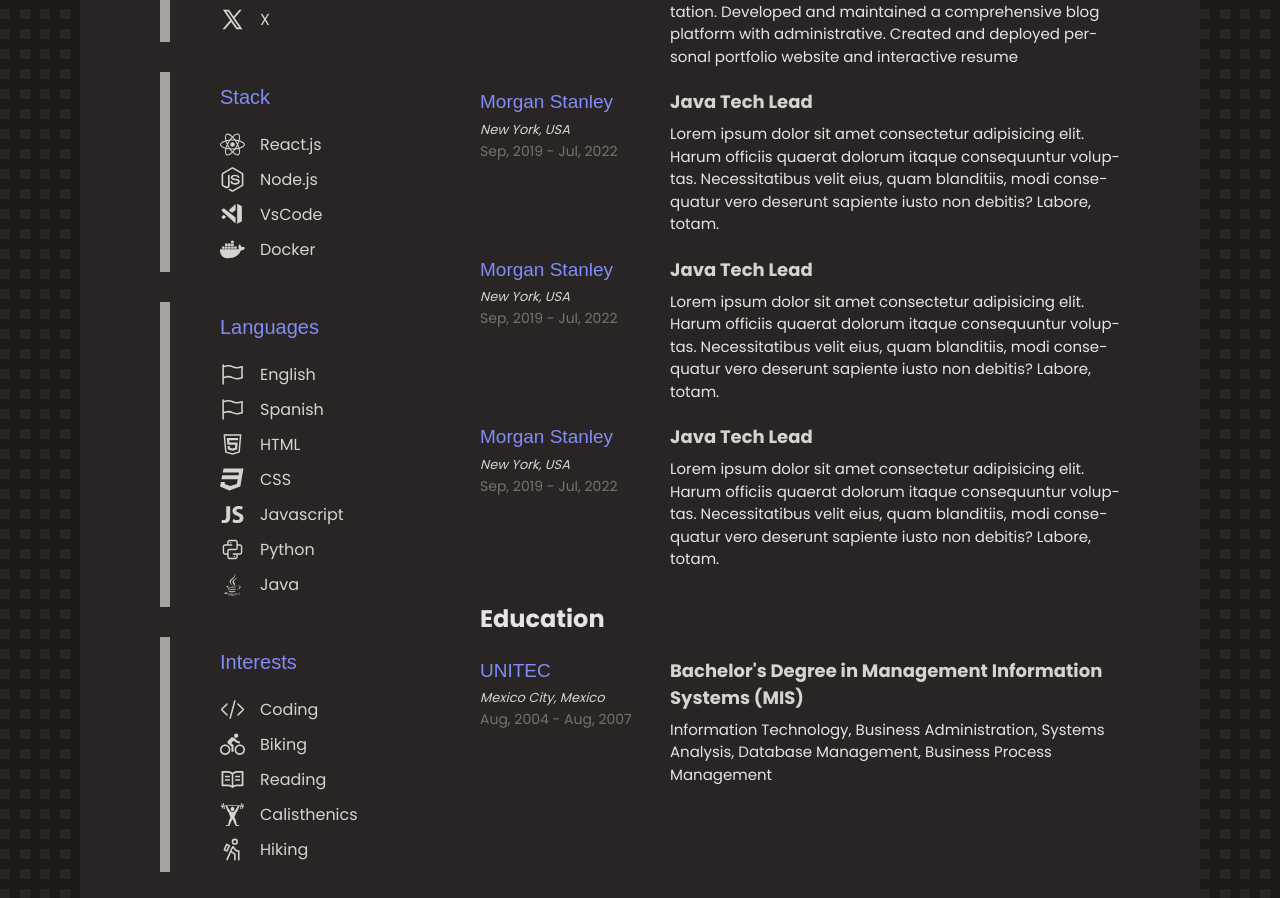
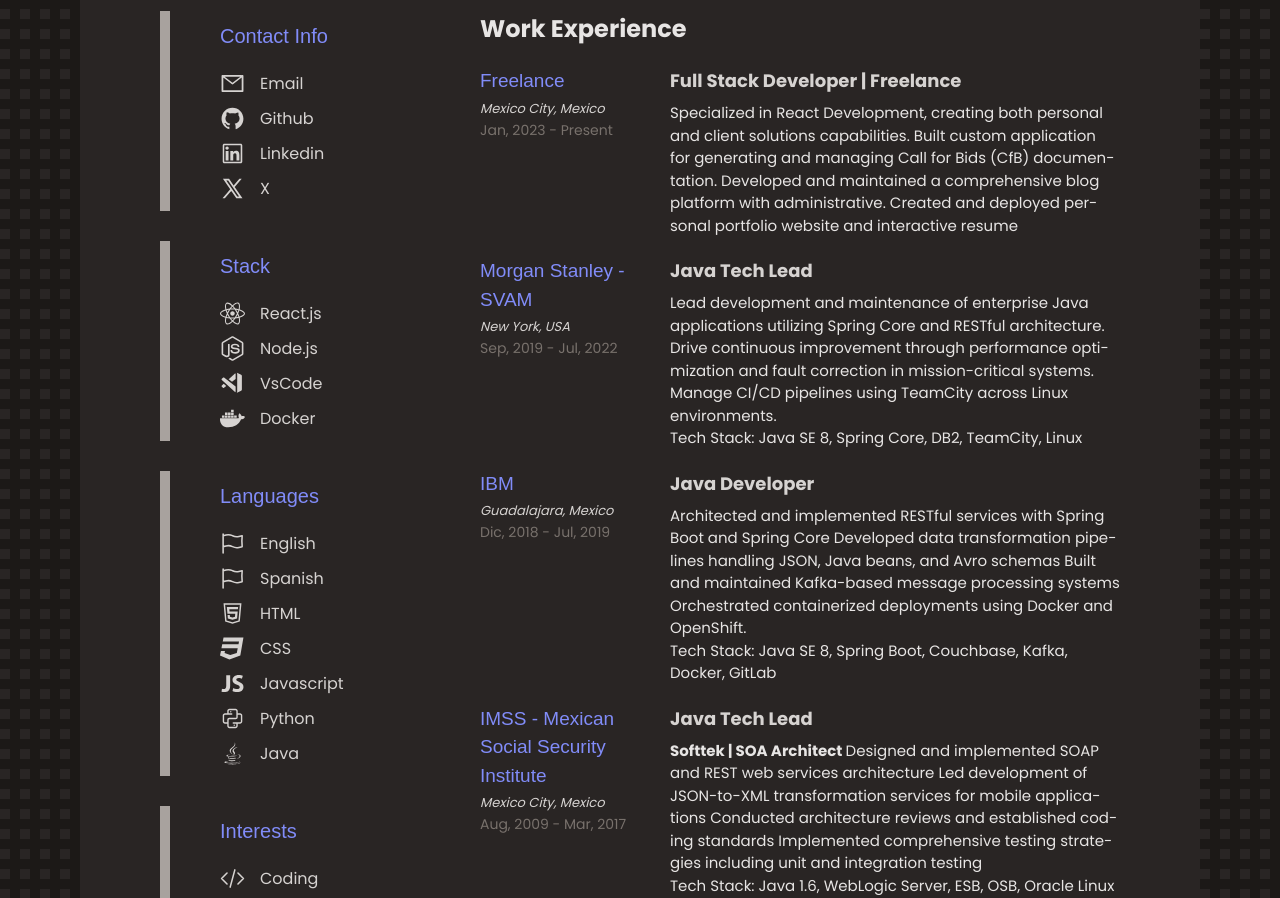
Before and after one commit to fkurusu7/bloggy-ui, a React (Vite) app: page /resume in a window 1280 px wide. Shown: the part 571-1469 px from the top of the page. Built offline with nearby package versions, Linux system fonts and the light colour scheme; a web font is replaced by a local one.

Commit message:
add work experience descriptions

```diff
--- a/src/features/resume/Resume.tsx
+++ b/src/features/resume/Resume.tsx
@@ -177,13 +177,13 @@ function Resume() {
               <section className="resume__experience-job">
                 <article className="resume__experience-where">
                   <h3>Freelance</h3>
-                  <i>Mexico</i>
+                  <i>Mexico City, Mexico</i>
                   <p>
                     Jan, 2023 <span>-</span> Present
                   </p>
                 </article>
                 <article className="resume__experience-description">
-                  <h3>Full Stack Developer | Freelance (2023 - Present)</h3>
+                  <h3>Full Stack Developer | Freelance</h3>
                   <p>
                     Specialized in React Development, creating both personal and client solutions
                     capabilities. Built custom application for generating and managing Call for Bids
@@ -195,7 +195,9 @@ function Resume() {
               </section>
               <section className="resume__experience-job">
                 <article className="resume__experience-where">
-                  <h3>Morgan Stanley</h3>
+                  <h3>
+                    Morgan Stanley <span>- SVAM</span>
+                  </h3>
                   <i>New York, USA</i>
                   <p>
                     Sep, 2019 <span>-</span> Jul, 2022
@@ -204,46 +206,71 @@ function Resume() {
                 <article className="resume__experience-description">
                   <h3>Java Tech Lead</h3>
                   <p>
-                    Lorem ipsum dolor sit amet consectetur adipisicing elit. Harum officiis quaerat
-                    dolorum itaque consequuntur voluptas. Necessitatibus velit eius, quam
-                    blanditiis, modi consequatur vero deserunt sapiente iusto non debitis? Labore,
-                    totam.
+                    Lead development and maintenance of enterprise Java applications utilizing
+                    Spring Core and RESTful architecture. Drive continuous improvement through
+                    performance optimization and fault correction in mission-critical systems.
+                    Manage CI/CD pipelines using TeamCity across Linux environments.
                   </p>
+                  <p>Tech Stack: Java SE 8, Spring Core, DB2, TeamCity, Linux</p>
                 </article>
               </section>
               <section className="resume__experience-job">
                 <article className="resume__experience-where">
-                  <h3>Morgan Stanley</h3>
-                  <i>New York, USA</i>
+                  <h3>IBM</h3>
+                  <i>Guadalajara, Mexico</i>
                   <p>
-                    Sep, 2019 <span>-</span> Jul, 2022
+                    Dic, 2018 <span>-</span> Jul, 2019
+                  </p>
+                </article>
+                <article className="resume__experience-description">
+                  <h3>Java Developer</h3>
+                  <p>
+                    Architected and implemented RESTful services with Spring Boot and Spring Core
+                    Developed data transformation pipelines handling JSON, Java beans, and Avro
+                    schemas Built and maintained Kafka-based message processing systems Orchestrated
+                    containerized deployments using Docker and OpenShift.
+                  </p>
+                  <p>Tech Stack: Java SE 8, Spring Boot, Couchbase, Kafka, Docker, GitLab</p>
+                </article>
+              </section>
+              <section className="resume__experience-job">
+                <article className="resume__experience-where">
+                  <h3>IMSS - Mexican Social Security Institute</h3>
+                  <i>Mexico City, Mexico</i>
+                  <p>
+                    Aug, 2009 <span>-</span> Mar, 2017
                   </p>
                 </article>
                 <article className="resume__experience-description">
                   <h3>Java Tech Lead</h3>
                   <p>
-                    Lorem ipsum dolor sit amet consectetur adipisicing elit. Harum officiis quaerat
-                    dolorum itaque consequuntur voluptas. Necessitatibus velit eius, quam
-                    blanditiis, modi consequatur vero deserunt sapiente iusto non debitis? Labore,
-                    totam.
+                    <strong>Softtek | SOA Architect </strong>
+                    Designed and implemented SOAP and REST web services architecture Led development
+                    of JSON-to-XML transformation services for mobile applications Conducted
+                    architecture reviews and established coding standards Implemented comprehensive
+                    testing strategies including unit and integration testing
+                    <p>Tech Stack: Java 1.6, WebLogic Server, ESB, OSB, Oracle Linux</p>
                   </p>
-                </article>
-              </section>
-              <section className="resume__experience-job">
-                <article className="resume__experience-where">
-                  <h3>Morgan Stanley</h3>
-                  <i>New York, USA</i>
                   <p>
-                    Sep, 2019 <span>-</span> Jul, 2022
+                    <strong>Novutek | Middleware Specialist </strong>
+                    Architected ALSB façade systems for web service orchestration Developed SOAP web
+                    services and WSDL contracts based on business requirements Created integration
+                    solutions for Mainframe 3270 systems Authored technical documentation and
+                    functional requirement specifications.
+                    <p>Tech Stack: Java 1.6, SOAP, ESB (ALSB), OSB, XQuery, WebLogic Server</p>
                   </p>
-                </article>
-                <article className="resume__experience-description">
-                  <h3>Java Tech Lead</h3>
                   <p>
-                    Lorem ipsum dolor sit amet consectetur adipisicing elit. Harum officiis quaerat
-                    dolorum itaque consequuntur voluptas. Necessitatibus velit eius, quam
-                    blanditiis, modi consequatur vero deserunt sapiente iusto non debitis? Labore,
-                    totam.
+                    <strong>Miracle Business Networking | Java Developer</strong>
+                    Developed SOAP web service interfaces and data service integrations Implemented
+                    complex SQL queries and database operations Managed WebLogic Server deployments
+                    in Linux environments
+                    <p>Tech Stack: Java, WebLogic Server, ALSB, ALDSP, SQL, XQuery</p>
+                  </p>
+                  <p>
+                    <strong>Oracle Mexico | Java Developer</strong>
+                    Developed Java-based web service integrations using SOAP Implemented
+                    Hibernate-based database operations for Oracle DB
+                    <p>Tech Stack: Java, WebLogic Server, Hibernate, Oracle DB</p>
                   </p>
                 </article>
               </section>
```
